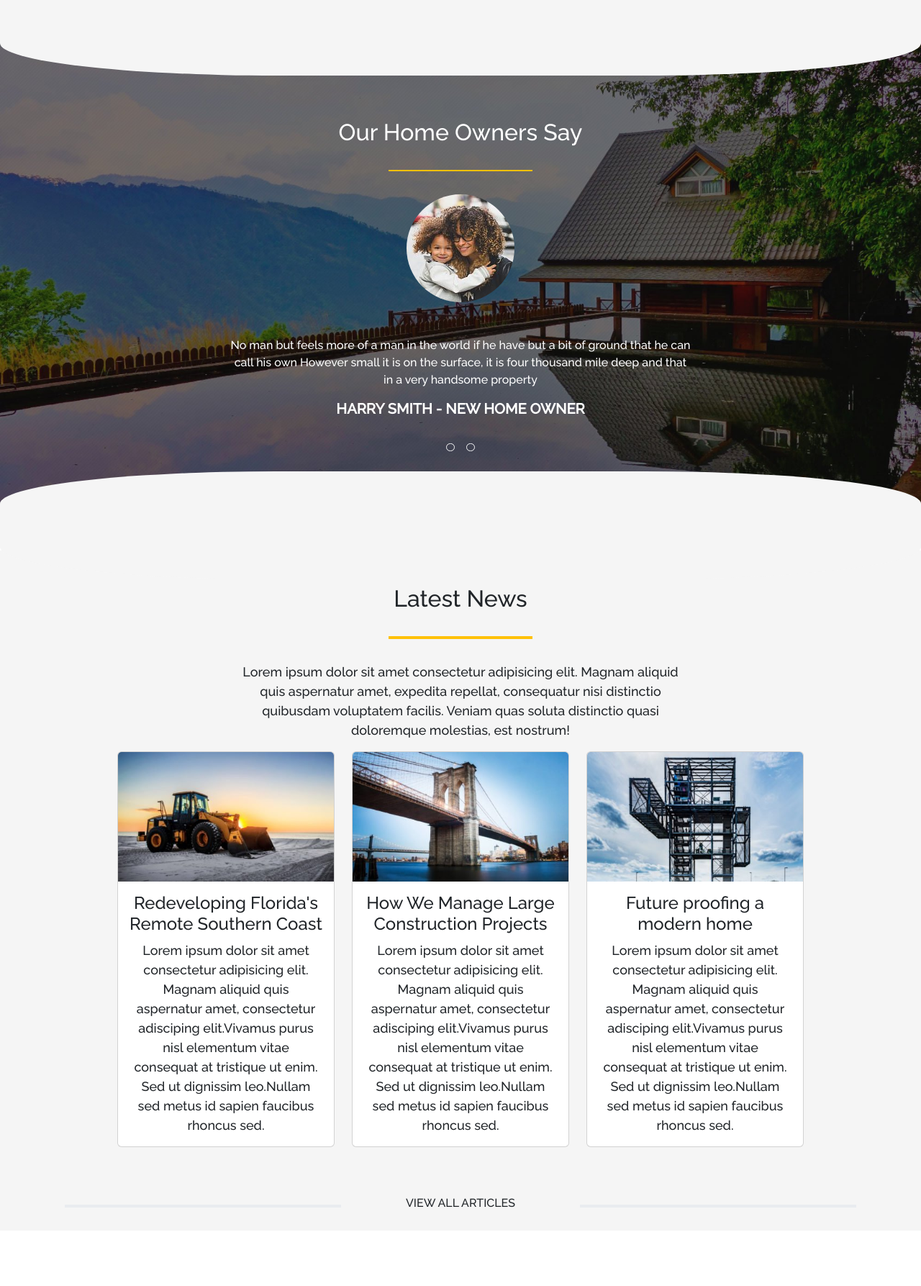
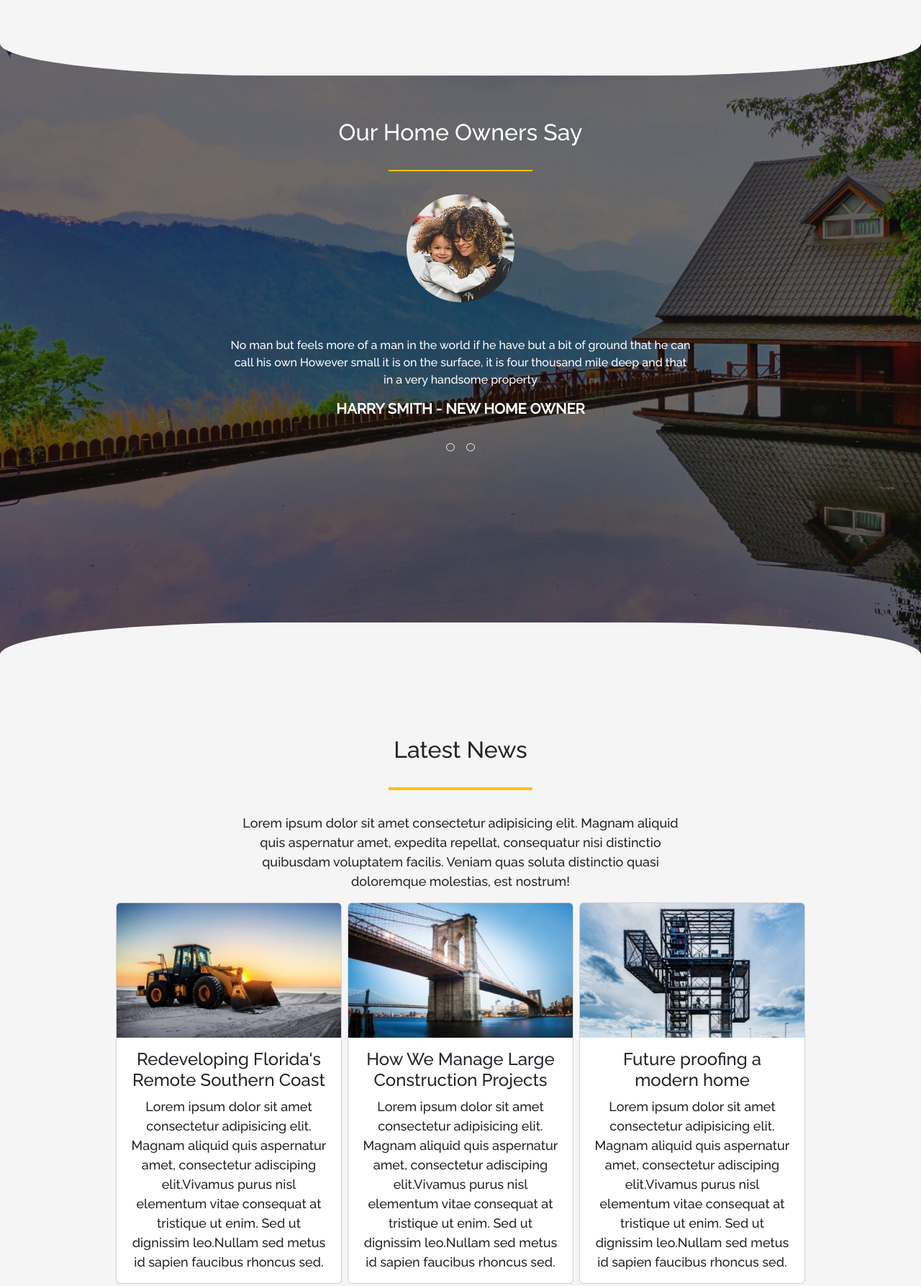
Before and after one commit to EnricoPiombini/proj-html-vuejs, a Vue app: page / in a window 1280 px wide. Shown: the part 4033-5820 px from the top of the page at 72% size. Built offline with nearby package versions, Linux system fonts and the light colour scheme.

Commit message:
responsive added

```diff
--- a/src/components/BuildingSpaces.vue
+++ b/src/components/BuildingSpaces.vue
@@ -3,7 +3,7 @@
         <div class="bg">
 
             <div class="row justify-content-center">
-                <div class="col-4">
+                <div class="col-12 col-sm-6 col-md-4">
                     <div class="content">
                         <div class="title">
                             <h2 class="text-white">Building Inspiring Spaces</h2>
@@ -16,7 +16,7 @@
                         </div>
                     </div>
                 </div>
-                <div class="col-4">
+                <div class="col-12 col-sm-6 col-md-4">
                     <div class="content">
                         <div class="button">
                             <button type="button" class="btn btn-warning">Warning</button>
--- a/src/components/ContactUs.vue
+++ b/src/components/ContactUs.vue
@@ -1,6 +1,6 @@
 <template>
 
-        <div class="col-2">
+        <div class="col-12 col-sm-6 col-md-3">
             <div class="content p-4">
                 <h5 class="text-warning fw-bold text-start mb-5">CONTACT US</h5>
                 <div class="contact-List">
--- a/src/components/HomeOwners.vue
+++ b/src/components/HomeOwners.vue
@@ -1,10 +1,11 @@
 <template>
     <div>
         <div class="curve-div-top"></div>
-
+<div>
         <div class="bg-curved">
-
-            <div class="slider" tabindex="0">
+            <div class="row justify-content-center">
+                <div class="col-12">
+                    <div class="slider">
                         <div class="section-title">
                             <h2 class="text-white">Our Home Owners Say</h2>
                         </div>
@@ -31,7 +32,15 @@
                             <button type="button" class="btn btn-outline-light btn-padding next"
                                 @click="changeImg('next')"></button>
                         </div>
+
+
+
                     </div>
+
+                </div>
+            </div>
+
+
             <!--
             <div class="slidesInfo slides-index" v-for="(slider, i) in carouselList" :key="i"
                 :class="{ 'display-none': slider.id===1 }">
@@ -61,7 +70,7 @@
             </div> -->
 
         </div>
-
+</div>
         <!-- <div class="carousel-dots">
             <button type="button" class="btn btn-outline-light btn-padding prev" @click="changeImg('prev')"></button>
             <button type="button" class="btn btn-outline-light btn-padding next" @click="changeImg('next')"></button>
@@ -127,7 +136,7 @@ export default {
 .bg-curved {
     background-image: url("/public/img/home-parallax-144609983.jpg");
     background-size: cover;
-    min-height: 750px;
+    min-height: 960px;
     position: relative;
 
     .slider {
--- a/src/components/TheFooter.vue
+++ b/src/components/TheFooter.vue
@@ -5,7 +5,7 @@
         <div class="br"></div>
             <div class="bg">
                 <div class="row">
-                    <div class="col-3">
+                    <div class="col-12 col-sm-6 col-md-3">
                         <div class="content p-4">
                             <div class="logo_footer mb-3 text-start">
                                 <img src="img/footer-logo.png" alt="">
@@ -23,7 +23,7 @@
 
                         </div>
                     </div>
-                    <div class="col-3">
+                    <div class="col-12 col-sm-6 col-md-3">
                         <div class="content p-4">
                             <div class="col_title">
                                 <h5 class="text-warning text-start fw-bold mb-5">LATEST TWEETS</h5>
@@ -77,7 +77,7 @@
 
                     <ContactUs></ContactUs>
 
-                    <div class="col-3">
+                    <div class="col-12 col-sm-6 col-md-3">
                         <div class="content p-4">
                             <div class="col-title">
                             <h5 class="text-warning text-start fw-bold mb-5">FIND US</h5>
--- a/src/components/TheMain.vue
+++ b/src/components/TheMain.vue
@@ -22,8 +22,8 @@
                 </div>
 
 
-                <div class="row justify-content-center">
-                    <div class="col-3" v-for="article in articleList" :key="article.img">
+                <div class="row justify-content-center g-2">
+                    <div class="col-12 col-sm-6 col-md-3" v-for="article in articleList" :key="article.img">
                         <TheLatests :article="article"></TheLatests>
                     </div>
                 </div>
--- a/src/components/TrustedPartners.vue
+++ b/src/components/TrustedPartners.vue
@@ -14,7 +14,7 @@
         </div>
 
         <div class="row justify-content-center align-items-center mb-5">
-            <div class="col-2" v-for="partners in partnersList" :key="partners.img">
+            <div class="col-12 col-sm-6 col-md-2" v-for="partners in partnersList" :key="partners.img">
                 <div class="content">
                     <div class="partners_logo">
                         <img :src="partners.img" alt="" class="w-100">
```
Lines whose indentation alone changed are shown as unchanged.
